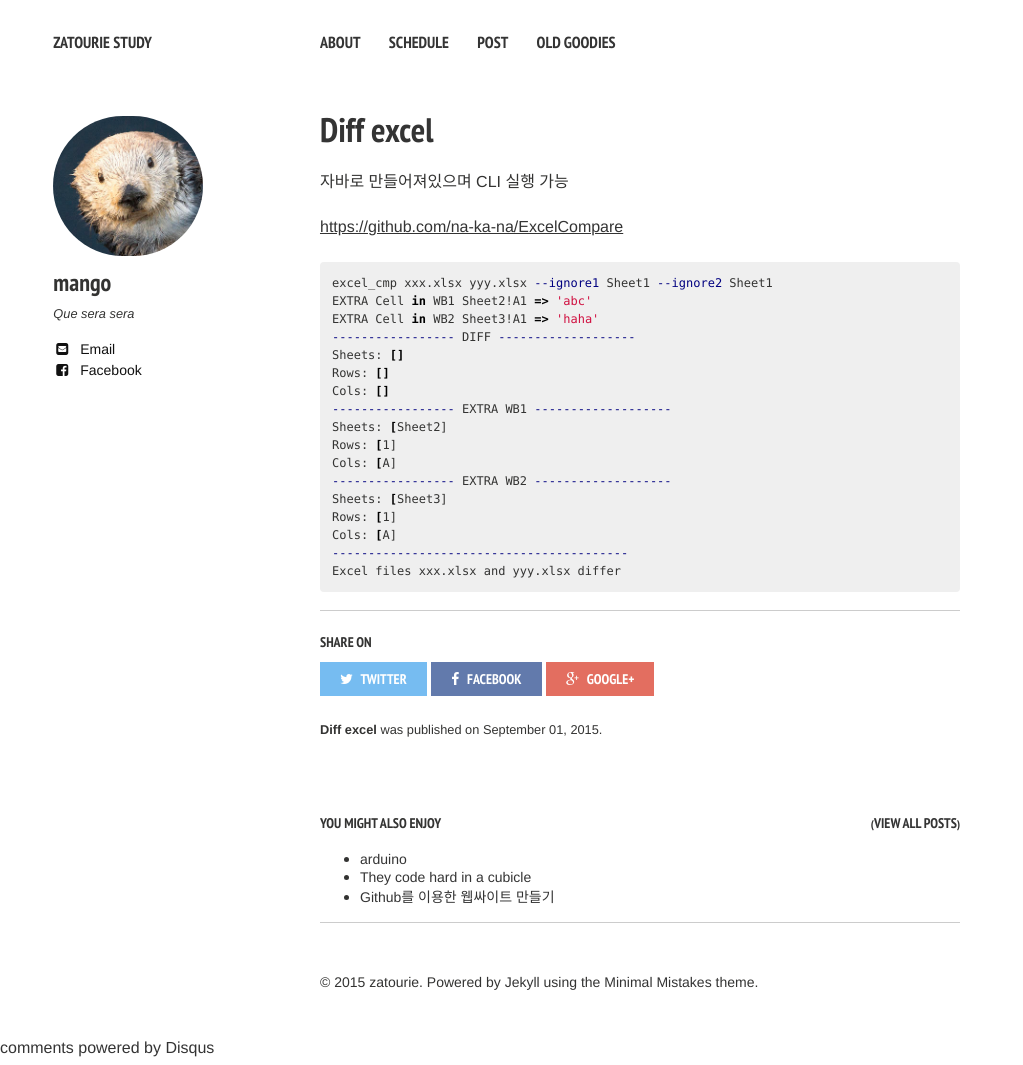
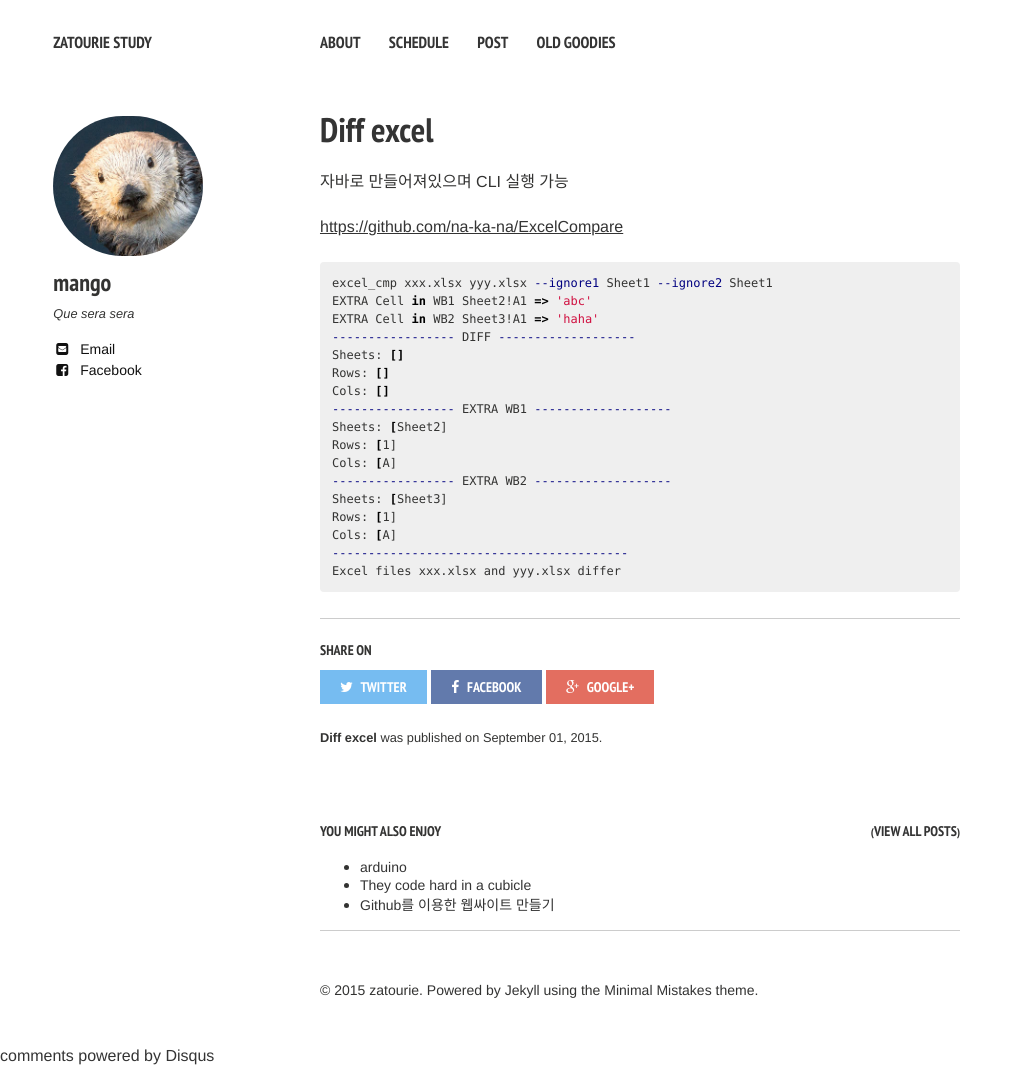
Before and after one commit to zatourie/zatourie.github.io, a Jekyll site: the page built from _posts/2015-09-01-compare_excel.md, in a window 1280 px wide. Shown: the whole page, without its empty margins (0-1023 px from the left). Built offline with Jekyll 4.4.1, drawn with Linux system fonts in a browser that asks for light colours; nearby versions of some CDN libraries; comment, search, counter and statistics services are not loaded.

Commit message:
adjust css for code block

```diff
--- a/_sass/pygments.scss
+++ b/_sass/pygments.scss
@@ -7,7 +7,7 @@
 	font-family: $code-font;
 	@include font(12);
 	color: #333332;
-	margin-bottom: 1.5em;
+	//margin-bottom: 1.5em;
 	@include rounded(4px);
 	pre {
 		position: relative;
@@ -77,7 +77,3 @@
 	.vi { color: #008080 } /* Name.Variable.Instance */
 	.il { color: #009999 } /* Literal.Number.Integer.Long */
 }
-
-.linenos {
-	margin-bottom: 1.5em;
-}
```
